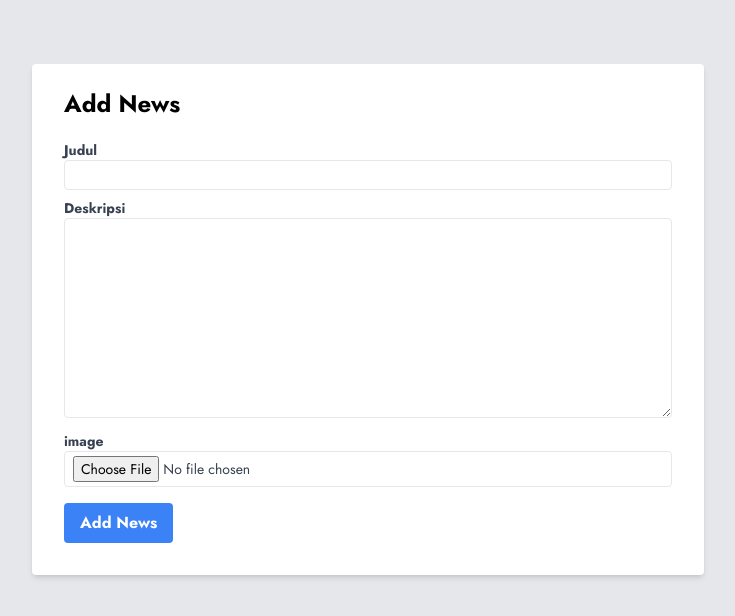
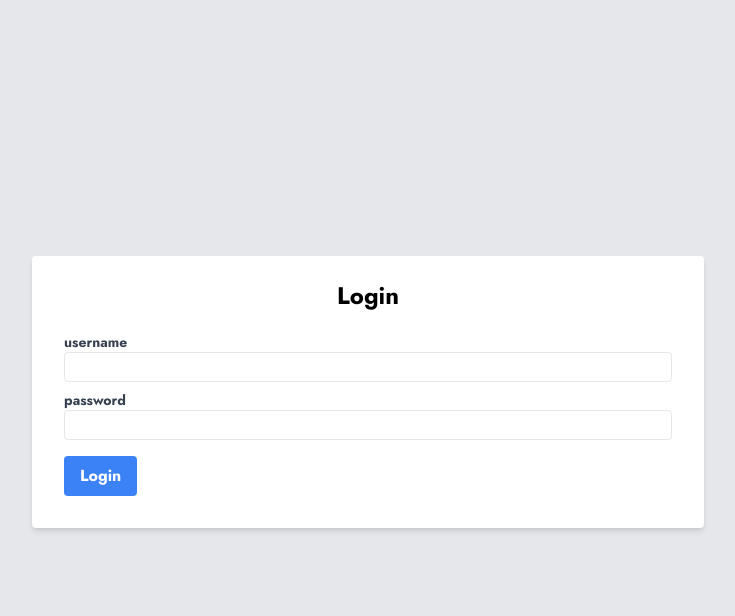
Before and after one commit to fauzanaslam/el-haqqa, a React (Vite) app: page /admin/add-news in a window 1280 px wide. Shown: the top 616 px of the page, without its empty margins (272-1007 px from the left). Built offline with nearby package versions, Linux system fonts and the light colour scheme; no server answers.

Commit message:
login done

```diff
--- a/src/App.tsx
+++ b/src/App.tsx
@@ -4,6 +4,7 @@ import HomePage from "./pages/HomePage";
 import DetailPage from "./pages/DetailPage";
 import AdminPage from "./pages/AdminPage";
 import AddNews from "./pages/AddNews";
+import Login from "./pages/Login";
 
 function App() {
   return (
@@ -13,6 +14,7 @@ function App() {
         <Route path="/news/:newsId" element={<DetailPage />} />
         <Route path="/admin" element={<AdminPage />} />
         <Route path="/admin/add-news" element={<AddNews />} />
+        <Route path="/login" element={<Login />} />
       </Routes>
     </Router>
   );
--- a/src/api-client.tsx
+++ b/src/api-client.tsx
@@ -4,6 +4,17 @@ type NewsType = {
   subHeader: string;
   url: string;
   updatedAt: string;
+};
+
+type SignInFormData = {
+  username: string;
+  password: string;
+};
+
+type UserType = {
+  email: string;
+  password: string;
+  username: string;
 };
 
 const API_BASE_URL = import.meta.env.VITE_API_BASE_URL || "";
@@ -42,6 +53,7 @@ export const deleteNews = async (newsId: string) => {
   try {
     const response = await fetch(`${API_BASE_URL}/admin/${newsId}`, {
       method: "DELETE",
+      credentials: "include",
       headers: {
         "Content-Type": "application/json",
       },
@@ -63,6 +75,7 @@ export const addNews = async (formData: FormData): Promise<NewsType | null> => {
   try {
     const response = await fetch(`${API_BASE_URL}/admin/add-news`, {
       method: "POST",
+      credentials: "include",
       body: formData,
     });
 
@@ -77,3 +90,53 @@ export const addNews = async (formData: FormData): Promise<NewsType | null> => {
     return null;
   }
 };
+
+export const signIn = async (formData: SignInFormData) => {
+  const response = await fetch(`${API_BASE_URL}/user/login`, {
+    method: "POST",
+    credentials: "include",
+    headers: {
+      "Content-Type": "application/json",
+    },
+    body: JSON.stringify(formData),
+  });
+
+  const body = await response.json();
+  if (!response.ok) {
+    throw new Error(body.message);
+  }
+  return body;
+};
+
+export const signOut = async () => {
+  const response = await fetch(`${API_BASE_URL}/user/logout`, {
+    credentials: "include",
+    method: "POST",
+  });
+
+  if (!response.ok) {
+    throw new Error("Error during sign out");
+  }
+};
+
+export const fetchCurrentUser = async (): Promise<UserType> => {
+  const response = await fetch(`${API_BASE_URL}//user/current-user`, {
+    credentials: "include",
+  });
+  if (!response.ok) {
+    throw new Error("Error fetching user");
+  }
+  return response.json();
+};
+
+export const validateToken = async () => {
+  const response = await fetch(`${API_BASE_URL}/user/validate-token`, {
+    credentials: "include",
+  });
+
+  if (!response.ok) {
+    throw new Error("Token invalid");
+  }
+
+  return response.json();
+};
--- /dev/null
+++ b/src/components/signoutButton.tsx
@@ -0,0 +1,31 @@
+import { useMutation, useQueryClient } from "react-query";
+import * as apiClient from "../api-client";
+
+const SignOutButton = () => {
+  const queryClient = useQueryClient();
+
+  const mutation = useMutation(apiClient.signOut, {
+    onSuccess: async () => {
+      await queryClient.invalidateQueries("validateToken");
+    },
+  });
+
+  const handleClick = () => {
+    mutation.mutate();
+  };
+
+  return (
+    <div className="container bg-yellow flex justify-end py-1 items-center">
+      <div>
+        <button
+          onClick={handleClick}
+          className="text-red px-3 font-bold hover:underline text-xl"
+        >
+          Keluar
+        </button>
+      </div>
+    </div>
+  );
+};
+
+export default SignOutButton;
--- /dev/null
+++ b/src/contexts/AppContext.tsx
@@ -0,0 +1,36 @@
+import React, { useContext } from "react";
+import * as apiClient from "../api-client";
+import { useQuery } from "react-query";
+
+type AppContext = {
+  isLoggedIn: boolean;
+};
+
+const AppContext = React.createContext<AppContext | undefined>(undefined);
+
+// membuat component yang menyediakan konteks untuk semua file yang menerima properti choldren
+export const AppContextProvider = ({
+  children,
+}: {
+  children: React.ReactNode;
+}) => {
+  const { isError } = useQuery("validateToken", apiClient.validateToken, {
+    retry: false,
+  });
+
+  return (
+    // mendeklarasikan value apa saja yang bisa diakses di file lain untuk di modifikasi
+    <AppContext.Provider
+      value={{
+        isLoggedIn: !isError,
+      }}
+    >
+      {children}
+    </AppContext.Provider>
+  );
+};
+
+export const useAppContext = () => {
+  const context = useContext(AppContext);
+  return context as AppContext;
+};
--- a/src/main.tsx
+++ b/src/main.tsx
@@ -3,6 +3,7 @@ import ReactDOM from "react-dom/client";
 import App from "./App.tsx";
 import "./index.css";
 import { QueryClient, QueryClientProvider } from "react-query";
+import { AppContextProvider } from "./contexts/AppContext.tsx";
 
 const queryClient = new QueryClient({
   defaultOptions: {
@@ -15,7 +16,9 @@ const queryClient = new QueryClient({
 ReactDOM.createRoot(document.getElementById("root")!).render(
   <React.StrictMode>
     <QueryClientProvider client={queryClient}>
-      <App />
+      <AppContextProvider>
+        <App />
+      </AppContextProvider>
     </QueryClientProvider>
   </React.StrictMode>
 );
--- a/src/pages/AddNews.tsx
+++ b/src/pages/AddNews.tsx
@@ -2,6 +2,8 @@ import { useForm } from "react-hook-form";
 import { useMutation } from "react-query";
 import * as apiClient from "../api-client";
 import { useLocation, useNavigate } from "react-router-dom";
+import { useAppContext } from "../contexts/AppContext";
+import Login from "./Login";
 
 type NewsFormData = {
   header: string;
@@ -26,6 +28,12 @@ const AddNews = () => {
     },
   });
 
+  const { isLoggedIn } = useAppContext();
+
+  if (!isLoggedIn) {
+    return <Login />;
+  }
+
   const onSubmit = handleSubmit(async (formData: NewsFormData) => {
     const formDataToSend = new FormData();
     formDataToSend.append("header", formData.header);
@@ -39,8 +47,8 @@ const AddNews = () => {
   });
 
   return (
-    <div className="md:px-14 px-4 max-w-screen-2xl bg-gray-200 min-h-screen">
-      <div className="container m-auto w-full max-w-2xl pt-16 ">
+    <div className="md:px-14 px-4 max-w-screen-2xl bg-gray-200 min-h-screen flex items-center justify-center">
+      <div className="container m-auto w-full max-w-2xl py-2">
         <form
           className="bg-white shadow-md rounded px-8 pt-6 pb-8 mb-4"
           onSubmit={onSubmit}
--- a/src/pages/AdminPage.tsx
+++ b/src/pages/AdminPage.tsx
@@ -1,6 +1,8 @@
-// import hackathon from "../assets/hackathon.png";
+import { useAppContext } from "../contexts/AppContext";
 import { useMutation, useQuery } from "react-query";
 import * as apiClient from "../api-client";
+import SignOutButton from "../components/signoutButton";
+import Login from "./Login";
 
 interface NewsItem {
   id: string;
@@ -20,6 +22,12 @@ const AdminPage = () => {
   const deleteMutation = useMutation((newsId: string) =>
     apiClient.deleteNews(newsId)
   );
+
+  const { isLoggedIn } = useAppContext();
+
+  if (!isLoggedIn) {
+    return <Login />;
+  }
 
   if (isLoading) return <div>Loading...</div>;
   if (isError) return <div>Error fetching data</div>;
@@ -44,6 +52,10 @@ const AdminPage = () => {
   };
 
   return (
+    <>
+      <div className="bg-yellow">
+        <SignOutButton />
+      </div>
       <div className="my-10 md:px-14 px-4 max-w-screen-2xl mx-auto">
         <div className="my-10">
           <a href="/admin/add-news">
@@ -70,7 +82,9 @@ const AdminPage = () => {
                     </h5>
                     <div className="flex gap-5">
                       <p className="text-red">penulis</p>
-                    <p className="text-yellow">{formatDate(news.updatedAt)}</p>
+                      <p className="text-yellow">
+                        {formatDate(news.updatedAt)}
+                      </p>
                     </div>
                   </div>
                 </div>
@@ -85,6 +99,7 @@ const AdminPage = () => {
           ))}
         </div>
       </div>
+    </>
   );
 };
 
--- /dev/null
+++ b/src/pages/Login.tsx
@@ -0,0 +1,82 @@
+import { useMutation, useQueryClient } from "react-query";
+import * as apiClient from "../api-client";
+import { useForm } from "react-hook-form";
+import { useLocation, useNavigate } from "react-router-dom";
+
+export type SignInFormData = {
+  username: string;
+  password: string;
+};
+const Login = () => {
+  const navigate = useNavigate();
+  const queryClient = useQueryClient();
+  const location = useLocation();
+
+  const {
+    register,
+    formState: { errors },
+    handleSubmit,
+  } = useForm<SignInFormData>();
+
+  const mutation = useMutation(apiClient.signIn, {
+    onSuccess: async () => {
+      await queryClient.invalidateQueries("validateToken");
+      navigate(location.state?.from?.pathname || "/admin");
+      window.location.reload();
+    },
+  });
+
+  const onSubmit = handleSubmit((data) => {
+    mutation.mutate(data);
+  });
+  return (
+    <div className="md:px-14 px-4 max-w-screen-2xl bg-gray-200 min-h-screen flex items-center justify-center">
+      <div className="container m-auto w-full max-w-2xl py-2">
+        <form
+          className="bg-white shadow-md rounded px-8 pt-6 pb-8 mb-4 "
+          onSubmit={onSubmit}
+        >
+          <h2 className="text-2xl font-bold mb-5 flex justify-center">Login</h2>
+          <div className="mb-4">
+            <label className="block text-gray-700 text-sm font-bold mb-2">
+              username
+              <input
+                type="text"
+                className="border rounded w-full py-1 px-2 font-normal"
+                {...register("username", {
+                  required: "This field is required",
+                })}
+              ></input>
+              {errors.username && (
+                <span className="text-red-500">{errors.username.message}</span>
+              )}
+            </label>
+            <label className="block text-gray-700 text-sm font-bold mb-2">
+              password
+              <input
+                type="password"
+                className="border rounded w-full py-1 px-2 font-normal"
+                {...register("password", {
+                  required: "This field is required",
+                })}
+              ></input>
+              {errors.password && (
+                <span className="text-red-500">{errors.password.message}</span>
+              )}
+            </label>
+          </div>
+          <div className="flex items-center justify-between">
+            <button
+              className="bg-blue-500 hover:bg-blue-700 text-white font-bold py-2 px-4 rounded focus:outline-none focus:shadow-outline"
+              type="submit"
+            >
+              Login
+            </button>
+          </div>
+        </form>
+      </div>
+    </div>
+  );
+};
+
+export default Login;
```
Lines whose indentation alone changed are shown as unchanged.
